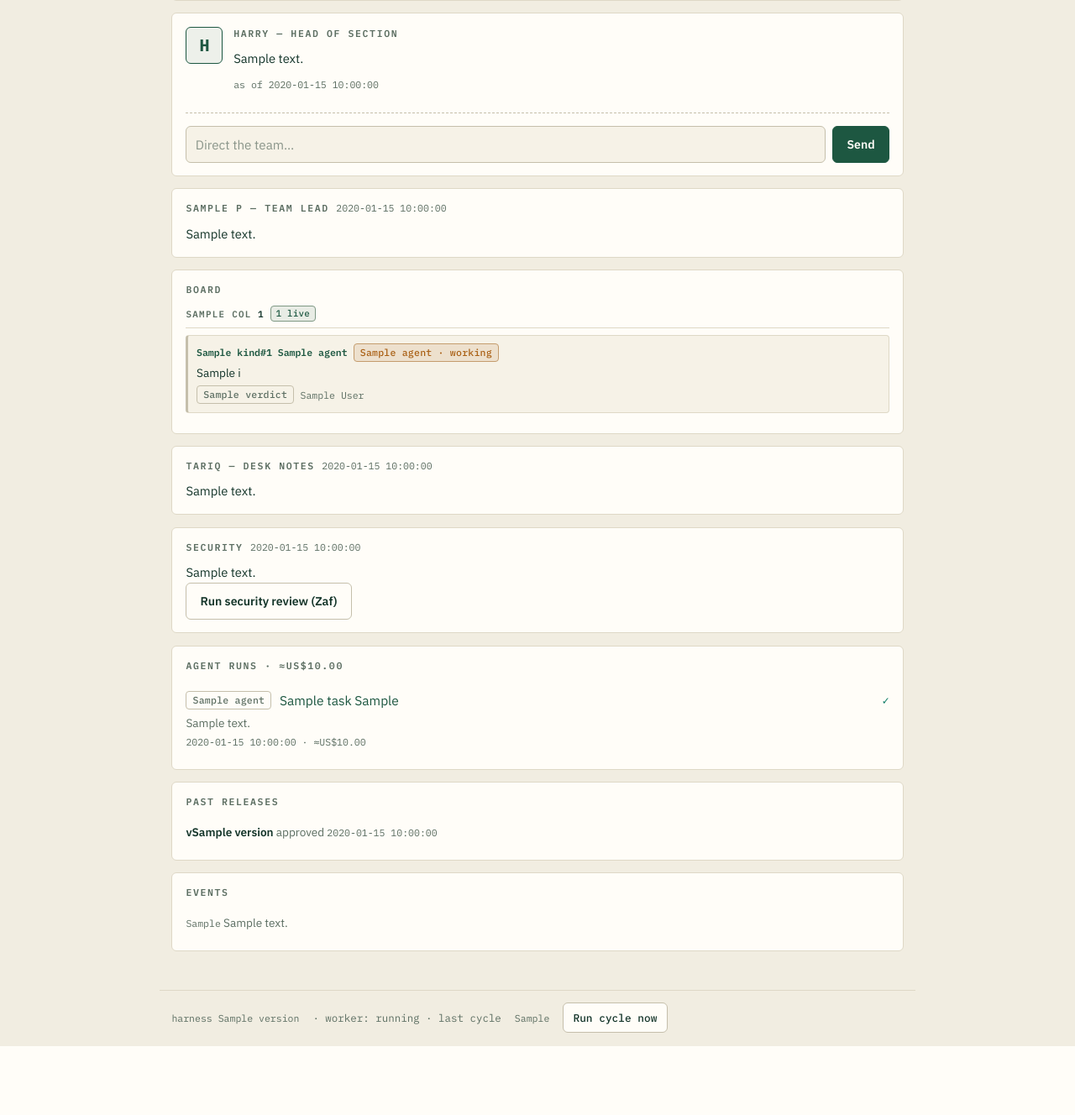
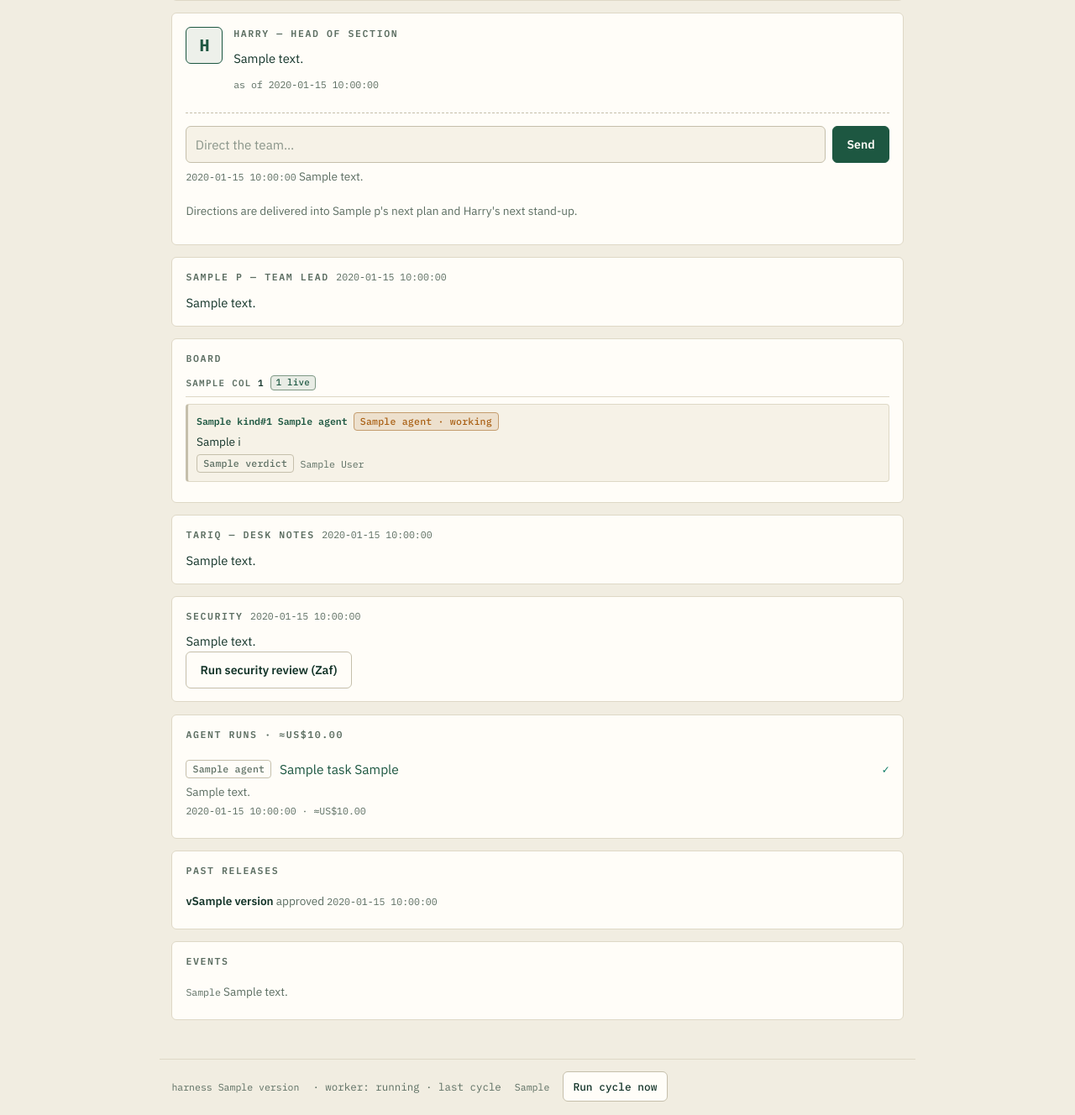
Before and after one commit to dannymcc/harness, a FastAPI app: template harness/web/templates/project.html in a window 1280 px wide. Shown: the part 974-2302 px from the top of the page at 84% size. Before the commit the page ends 2220 px from the top, so only its background shows below. Run offline with FastAPI, Linux system fonts and the light colour scheme; the template is opened without the code that fills it: most values are stand-ins (such as "Sample title", 1, 10 or a date in 2020).

Commit message:
fix: standing directions are visible — list under the tell form, updated in place on send
'Nothing happens' was accurate: the direction was stored and delivered to
agent digests with no visible trace in the GUI.

Claude-Session: https://claude.ai/code/session_01DxN58DcNjDyC8eDMGfPuZs

```diff
--- a/harness/db.py
+++ b/harness/db.py
@@ -549,6 +549,14 @@ def add_direction(project: str, text: str, item_key: str = "") -> None:
     log_event(f"Operator direction: {text[:120]}", project=project)
 
 
+def recent_directions(project: str, limit: int = 3):
+    with conn() as c:
+        return c.execute(
+            "SELECT * FROM questions WHERE project = ? "
+            "AND question = '(standing direction)' "
+            "ORDER BY id DESC LIMIT ?", (project, limit)).fetchall()
+
+
 def answers_for(project: str, item_key: str):
     with conn() as c:
         return c.execute(
--- a/harness/web/app.py
+++ b/harness/web/app.py
@@ -254,6 +254,7 @@ def project_page(request: Request, name: str):
         desk_notes=db.latest_report("notes", name),
         security_report=db.latest_report("security", name),
         security_pending=db.get_setting(f"security_requested.{name}") == "1",
+        directions=db.recent_directions(name),
         questions=_enrich_questions(db.open_questions(name)),
         policies=db.all_policies(name),
         runs=runs[:15],
--- a/harness/web/static/app.js
+++ b/harness/web/static/app.js
@@ -18,7 +18,18 @@ document.addEventListener("submit", async (e) => {
 
     const textInput = form.querySelector('input[name="text"]');
     if (textInput) {
-      // "Direct the team" style form: clear and confirm in place.
+      // "Direct the team" style form: confirm in place and show the
+      // direction in the standing list immediately.
+      const list = document.getElementById("directions-list");
+      if (list && textInput.value && !form.querySelector('input[name="item_key"]')) {
+        const li = document.createElement("li");
+        const ts = document.createElement("span");
+        ts.className = "ts";
+        ts.textContent = "just now";
+        li.append(ts, " " + textInput.value);
+        list.prepend(li);
+        while (list.children.length > 3) list.lastChild.remove();
+      }
       textInput.value = "";
       const btn = submitter || buttons[0];
       if (btn) {
--- a/harness/web/templates/project.html
+++ b/harness/web/templates/project.html
@@ -109,6 +109,13 @@
     <input name="text" placeholder="Direct the team…" required>
     <button class="primary">Send</button>
   </form>
+  <ul class="events directions" id="directions-list">
+    {% for d in directions %}
+    <li><span class="ts">{{ d.created_at }}</span> {{ d.answer }}</li>
+    {% endfor %}
+  </ul>
+  <p class="hint">Directions are delivered into {{ p.lead_name }}'s next plan
+  and Harry's next stand-up.</p>
 </section>
 
 {% if lead_report %}
```
Also changed, not shown: tests/test_web.py (+9 -0 lines).
